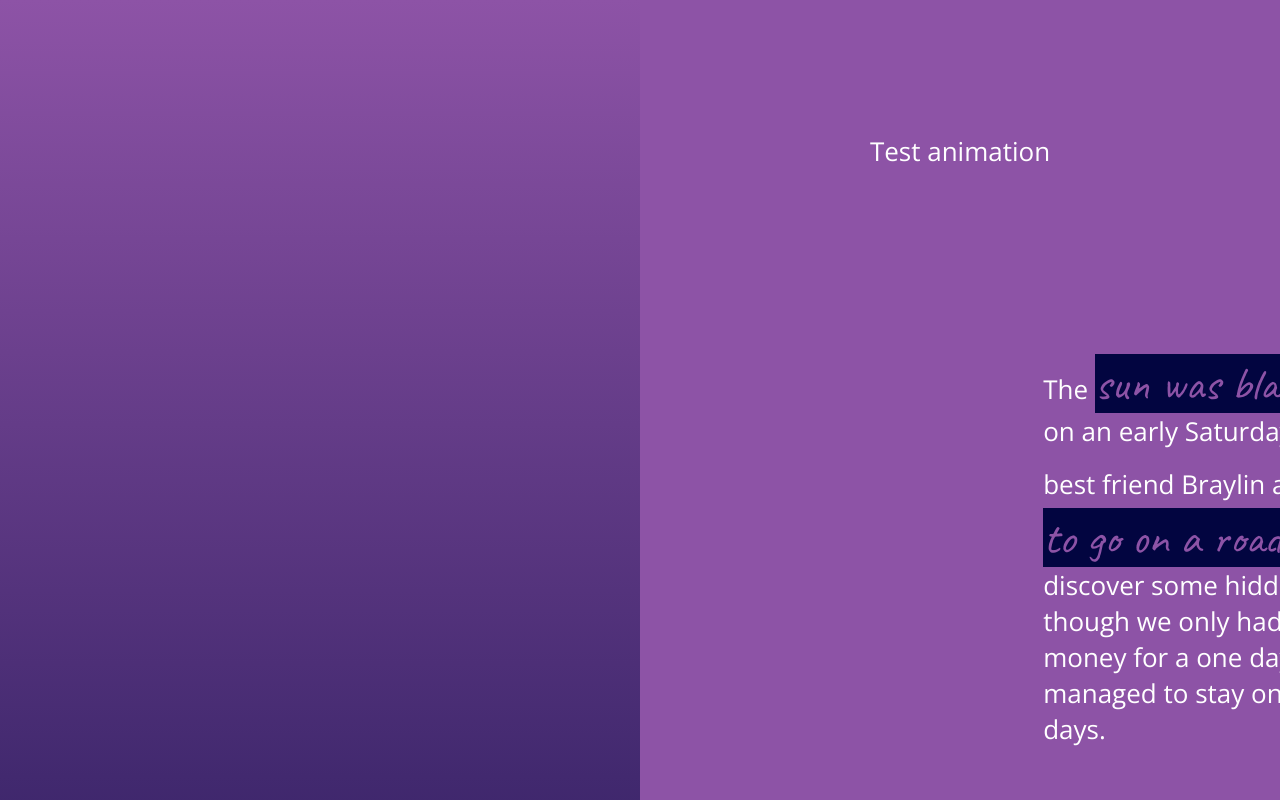
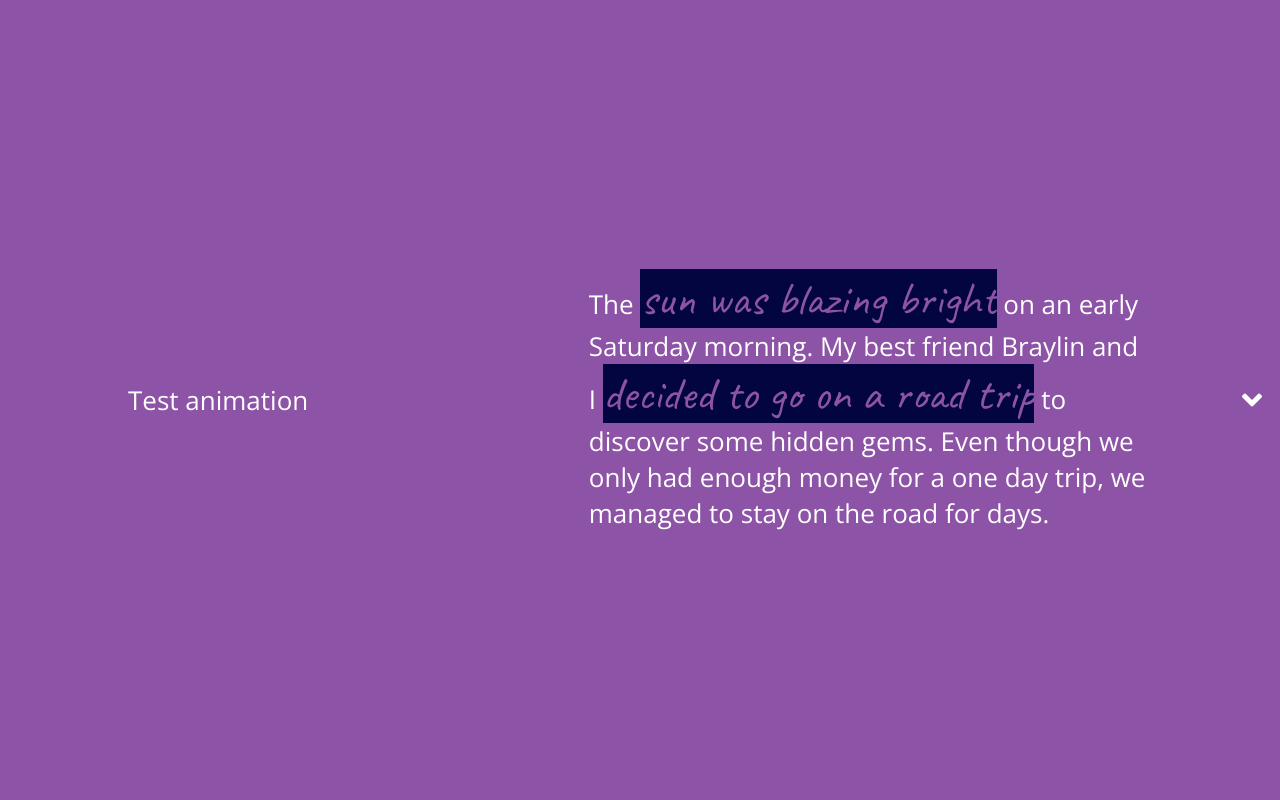
Before and after one commit to ryane1/GC-Final-Project, an Angular app: page /joy in a window 1280 px wide. Shown: the top 800 px of the page. Built offline with nearby package versions, Linux system fonts and the light colour scheme.

Commit message:
desktop layout updated

```diff
--- a/src/app/story/joy-surprise/joy-surprise.component.css
+++ b/src/app/story/joy-surprise/joy-surprise.component.css
@@ -15,11 +15,11 @@
   overflow-x: auto;
 }
 section {
-  width: 100%;
   position: relative;
   display: flex;
   align-items: center;
   height: 100vh;
+  width: 100vw;
   flex: 0 0 auto;
 }
 /* styling for joy-surprise sections */
@@ -100,7 +100,7 @@ p {
   /* gradient background */
   div {
     height: 1000vh;
-    background-image: linear-gradient(
+    /* background-image: linear-gradient(
       #8d53a6,
       #020540 18%,
       #f2e269,
@@ -111,16 +111,11 @@ p {
       #f2e269,
       #f2b705,
       #f28080
-    );
+    ); */
   }
   /* changing scroll to vertical */
   .horizontal_scroll {
     flex-direction: column;
-  }
-  section {
-    left: 50%;
-    width: 50vw;
-    height: 10%;
   }
   .fas {
     transform: rotate(90deg);
@@ -128,4 +123,16 @@ p {
   .fa-angle-right, .fa-angle-left {
     padding: 20px;
   }
+  .content {
+    width: 60vw;
+  }
+  .part1, .part2, .part3, .part4, .part5, .part6, .part7, .part8, .part9, .part10 {
+    /* height: 50vh; */
+    display: flex;
+    flex-direction: row;
+    justify-content: space-between;
+  }
+  p {
+    padding: 10%;
+  }
 }
--- a/src/app/story/joy-surprise/joy-surprise.component.html
+++ b/src/app/story/joy-surprise/joy-surprise.component.html
@@ -1,6 +1,6 @@
 <div class="horizontal_scroll">
   <section class="part1" #part_1>
-    <p>Test animation</p>
+    <p class>Test animation</p>
     <section class="content">
       <p data-aos="fade-left" data-aos-duration="3000" data-aos-delay="200">
         The <span class="joyspan1">sun was blazing bright</span> on an early
```
